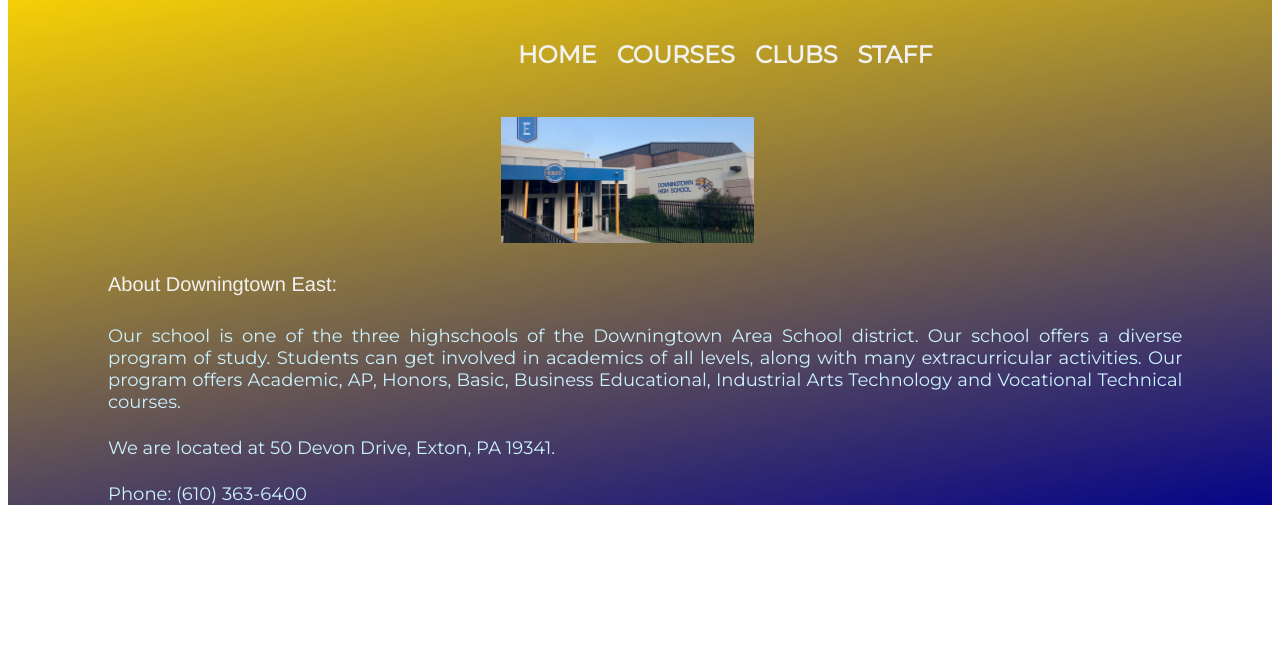
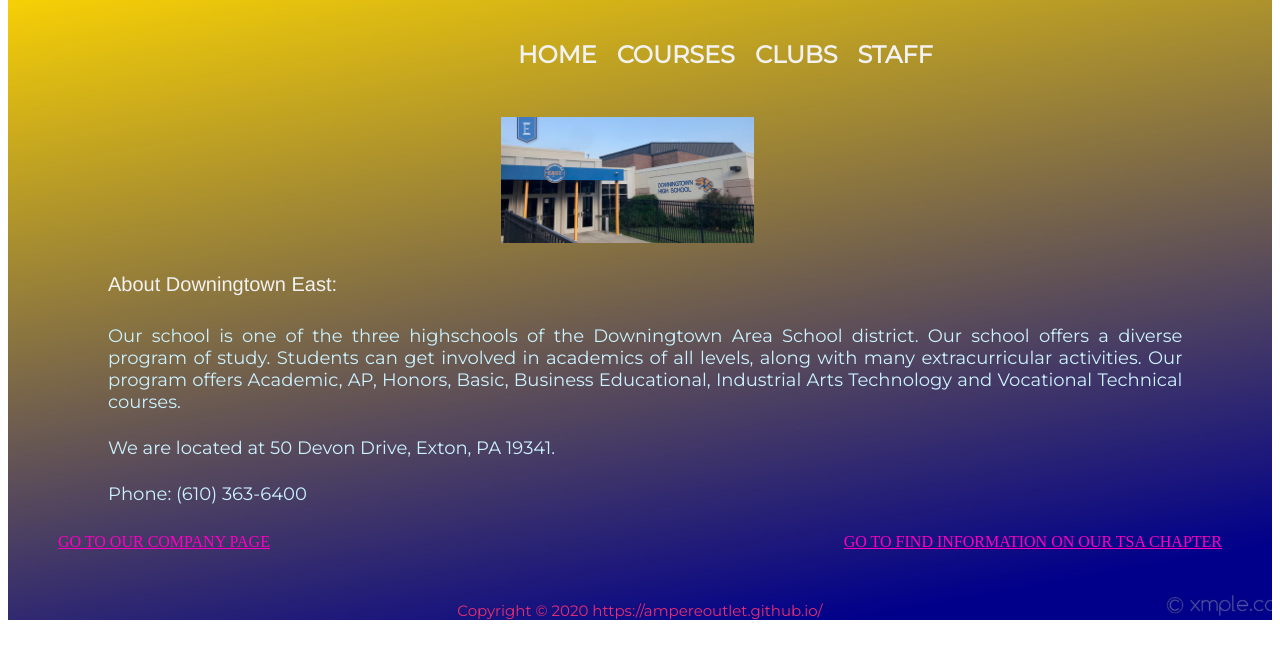
Before and after one commit to AmpereOutlet/AmpereOutlet.github.io, a plain HTML site: page east.html in a window 1280 px wide. Shown: the part 118-776 px from the top of the page. Drawn offline with Linux system fonts and the light colour scheme.

Commit message:
Update east.html

```diff
--- a/east.html
+++ b/east.html
@@ -140,3 +140,15 @@ h6 {
 <h4> Our school is one of the three highschools of the Downingtown Area School district. Our school offers a diverse program of study. Students can get involved in academics of all levels, along with many extracurricular activities. Our program offers Academic, AP, Honors, Basic, Business Educational, Industrial Arts Technology and Vocational Technical courses. </h4>
 <h4> We are located at 50 Devon Drive, Exton, PA 19341. </h4>
 <h4> Phone: (610) 363-6400 </h4>
+
+<br>
+<a style= "flot:left; color: #ff00bf; margin-left: 50px" href="index.html">GO TO OUR COMPANY PAGE</a>
+<a style= "float:right; color: #ff00bf;  margin-right: 50px" href="tsa.html">GO TO FIND INFORMATION ON OUR TSA CHAPTER </a>
+
+<br>
+
+<center>
+    <h6> Copyright © 2020 https://ampereoutlet.github.io/ </h6>
+ </center>
+
+</body>
```
